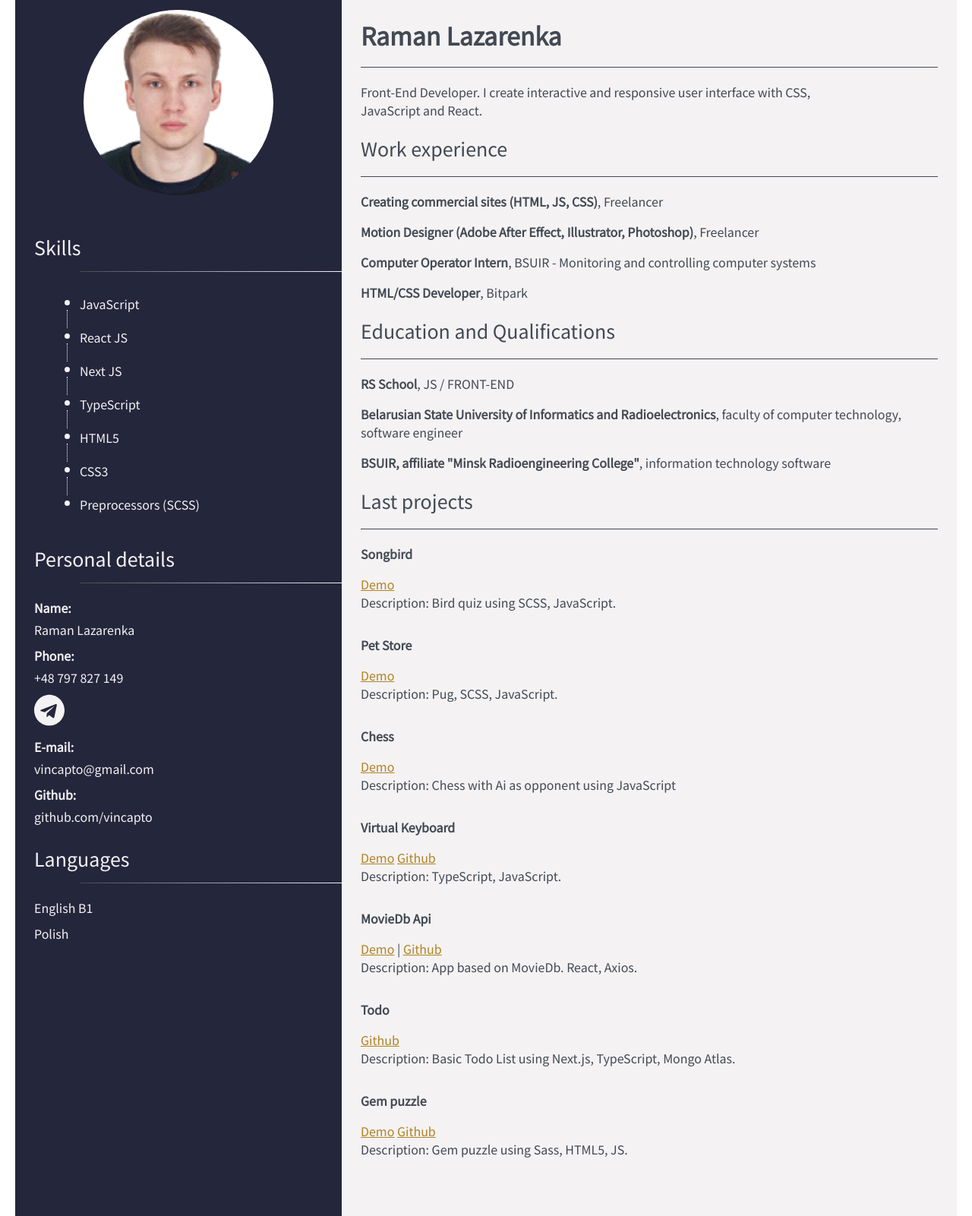
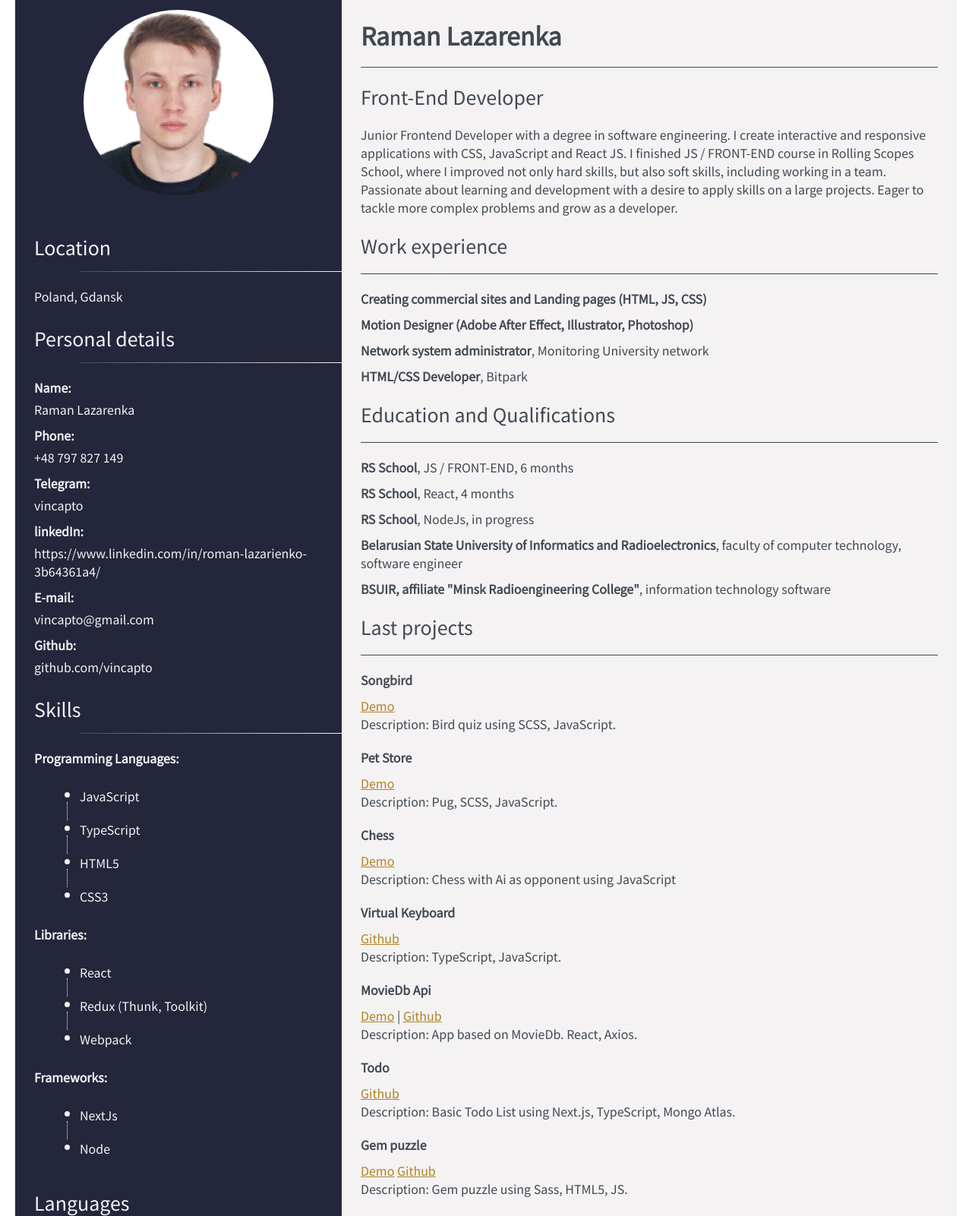
Before and after one commit to vincapto/cv, a plain HTML site: page index.html in a window 1280 px wide. Shown: the part 47-1648 px from the top of the page at 76% size. Drawn offline with Linux system fonts and the light colour scheme.

Commit message:
feat: add objective

```diff
--- a/index.html
+++ b/index.html
@@ -17,19 +17,10 @@
             </div>
 
             <div class="skills">
-                <div class="h-2">Skills</div>
+                <div class="h-2">Location</div>
+                <p>Poland, Gdansk</p>
             </div>
-            <ul class="push">
-                <li>JavaScript</li>
-                <li>React JS</li>
-                <li>Next JS</li>
-                <li>TypeScript</li>
-                <li>HTML5</li>
-                <li>CSS3</li>
-                <li>Preprocessors (SCSS)</li>
-            </ul>
-
-            <div class="personal-details">
+           <div class="personal-details">
                 <div class="h-2">Personal details</div>
                 <div class="line-white"></div>
                 <div class="main-data-item">
@@ -38,9 +29,14 @@
                 <div class="main-data-item">
                     <b>Phone:</b>
                     <a href="tel:+48797827149">+48 797 827 149</a>
-                    <div class="social"><a title="Telegram" href="tg://resolve?domain=vincapto"><img
-                            src="img/svg/telegram-brands.svg" alt="Telegram"></a>
-                    </div>
+                </div>
+                <div class="main-data-item">
+                    <b>Telegram:</b>
+                    <a href="href=tg://resolve?domain=vincapto">vincapto</a>
+                </div>
+                <div class="main-data-item">
+                    <b>linkedIn:</b>
+                    <a href="https://www.linkedin.com/in/roman-lazarienko-3b64361a4/">https://www.linkedin.com/in/roman-lazarienko-3b64361a4/</a>
                 </div>
                 <div class="main-data-item">
                     <b>E-mail:</b>
@@ -51,6 +47,29 @@
                     <a href="https://github.com/vincapto">github.com/vincapto</a>
                 </div>
             </div>
+            <div class="skills">
+                <div class="h-2">Skills</div>
+            </div>
+            <b>Programming Languages:</b>
+            <ul class="push">
+                <li>JavaScript</li>
+                <li>TypeScript</li>
+                <li>HTML5</li>
+                <li>CSS3</li>
+            </ul>
+            <b>Libraries:</b>
+            <ul class="push">
+                <li>React</li>
+                <li>Redux (Thunk, Toolkit)</li>
+                <li>Webpack</li>
+            </ul>
+            <b>Frameworks:</b>
+            <ul class="push">
+                <li>NextJs</li>
+                <li>Node</li>
+            </ul>
+
+
             <div class="languages">
                 <div class="h-2">Languages</div>
                 <div class="line-white"></div>
@@ -58,30 +77,40 @@
                     English B1
                 </div>
                 <div class="main-data-item">
-                    Polish
+                    Polish B1
                 </div>
             </div>
         </div>
         <div class="additional-data">
-            <div class="person-name">
+            <h2 class="person-name">
                 <h1>Raman Lazarenka</h1>
-            </div>
+                <div class="front">Front-End Developer</div>
+            </h2>
             <p>
-                Front-End Developer.
-                I create interactive and responsive user interface with CSS,<br/>JavaScript and React.
+                Junior Frontend Developer with a degree in software engineering.
+                I create interactive and responsive applications with CSS, JavaScript and React JS.
+                I finished JS / FRONT-END course in Rolling Scopes School, where I improved not only hard skills, but also soft skills, including working in a team.
+                Passionate about learning and development with a desire to apply skills on a large projects.
+                Eager to tackle more complex problems and grow as a developer.
             </p>
             <div class="work-experience">
                 <div class="h-1"> Work experience</div>
             </div>
-            <p><b>Creating commercial sites (HTML, JS, CSS)</b>, Freelancer</p>
+            <p><b>Creating commercial sites and Landing pages (HTML, JS, CSS)</b></p>
             </p>
-            <p><b>Motion Designer (Adobe After Effect, Illustrator, Photoshop)</b>, Freelancer</p>
-            <p><b>Computer Operator Intern</b>, BSUIR -  Monitoring and controlling computer systems</p>
+            <p><b>Motion Designer (Adobe After Effect, Illustrator, Photoshop)</b></p>
+            <p><b>Network system administrator</b>,  Monitoring University network</p>
             <p><b>HTML/CSS Developer</b>, Bitpark</p>
             <div class="education">
                 <div class="h-1">Education and Qualifications</div>
                 <p>
-                    <b> RS School</b>, JS / FRONT-END
+                    <b> RS School</b>, JS / FRONT-END, 6 months
+                </p>
+                <p>
+                    <b> RS School</b>, React, 4 months
+                </p>
+                <p>
+                    <b> RS School</b>, NodeJs, in progress
                 </p>
                 <p>
                     <b>Belarusian State University of Informatics and Radioelectronics</b>, faculty of computer technology, software engineer
@@ -118,7 +147,8 @@
                 </p>
                 <p>
                     <b>Virtual Keyboard</b>
-                <div class="projects-href"><a target="_blank" href="https://vincapto.github.io/keyboard/">Demo</a>
+                <div class="projects-href">
+                    <!-- <a target="_blank" href="https://vincapto.github.io/keyboard/">Demo</a> -->
                     <a target="_blank" href="https://github.com/vincapto/keyboard.git">Github</a></div>
                 <span>Description: TypeScript, JavaScript.
                     </span>
--- a/style.css
+++ b/style.css
@@ -8,6 +8,12 @@ body {
 .container {
   display: flex;
   justify-content: center;
+}
+
+p {
+  margin: 0;
+  margin-bottom: 10px;
+  margin-top: 10px;
 }
 
 h1 {
@@ -39,6 +45,12 @@ h1:after {
   position: absolute;
   left: 0px;
   bottom: 0px;
+}
+
+.front {
+  font-size: 25px;
+  position: relative;
+  margin: 20px 0;
 }
 
 .h-2 {
```
